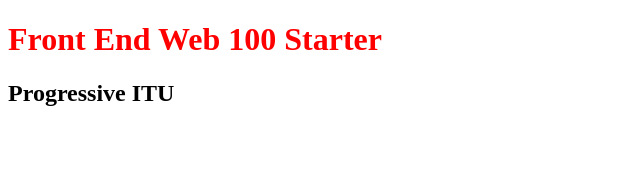
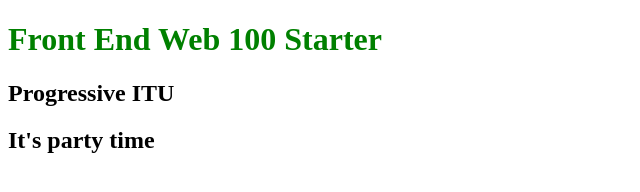
Before and after one commit to smvs323/few100-learning, a website built with webpack: page src/index.html in a window 1280 px wide. Shown: the whole page, without its empty margins (0-640 px from the left). Built offline with nearby package versions, Linux system fonts and the light colour scheme.

Commit message:
my first commit

```diff
--- a/src/index.html
+++ b/src/index.html
@@ -12,7 +12,7 @@
         <h2>Progressive ITU</h2>
     </header>
     <main>
-
+        <h2>It's party time</h2>
     </main>
 </body>
 
--- a/src/styles.css
+++ b/src/styles.css
@@ -1,3 +1,3 @@
 h1 {
-    color:red;
+    color:green;
 }
```
